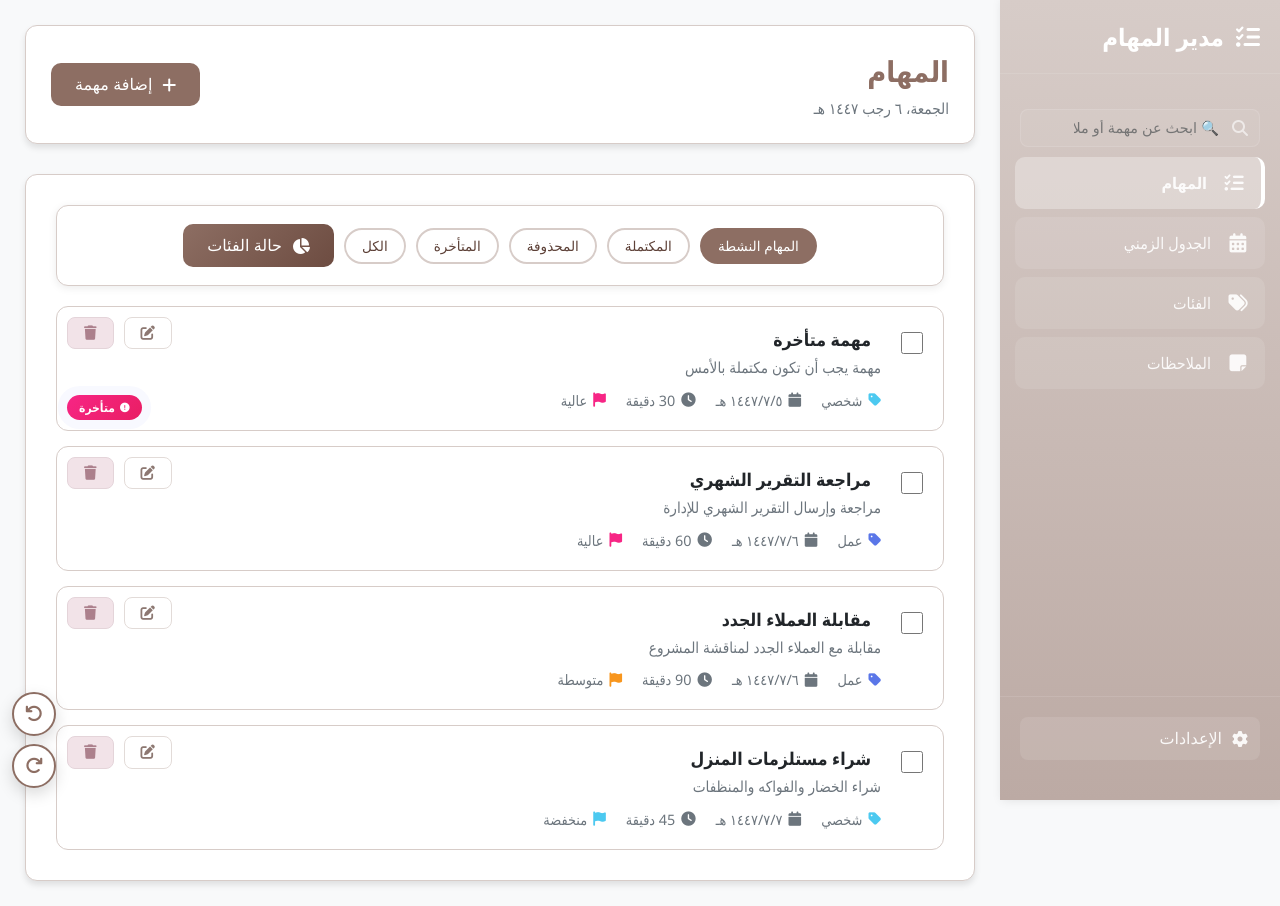
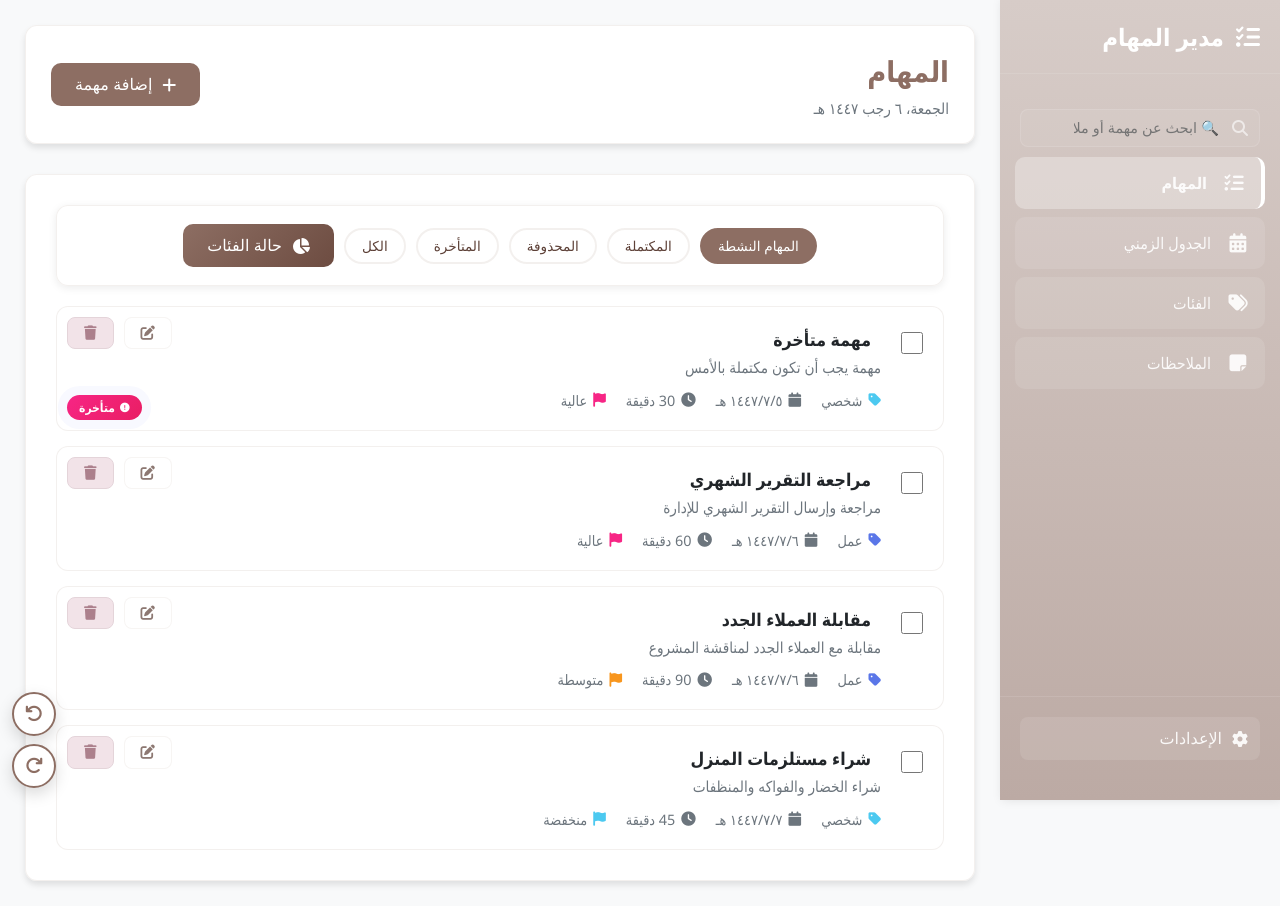
Before and after one commit to sara6442/test2, a plain HTML site: page index.html in a window 1280 px wide. Drawn offline with Linux system fonts and the light colour scheme; a web font is replaced by a local one.

Commit message:
Update styles.css

```diff
--- a/styles.css
+++ b/styles.css
@@ -33,11 +33,11 @@ body {
 
 /* ========== الثيمات ========== */
 .theme-beige {
-    --theme-bg: #fefaf6;
+    --theme-bg: linear-gradient(135deg, #fefaf6 0%, #f5f1ed 100%);
     --theme-sidebar: linear-gradient(180deg, #d7ccc8, #bcaaa4);
     --theme-text: #5d4037;
-    --theme-card: white;
-    --theme-border: #d7ccc8;
+    --theme-card: rgba(255, 255, 255, 0.95);
+    --theme-border: rgba(215, 204, 200, 0.3);
     --theme-primary: #8d6e63;
     --theme-hover: #6d4c41;
 }
```
